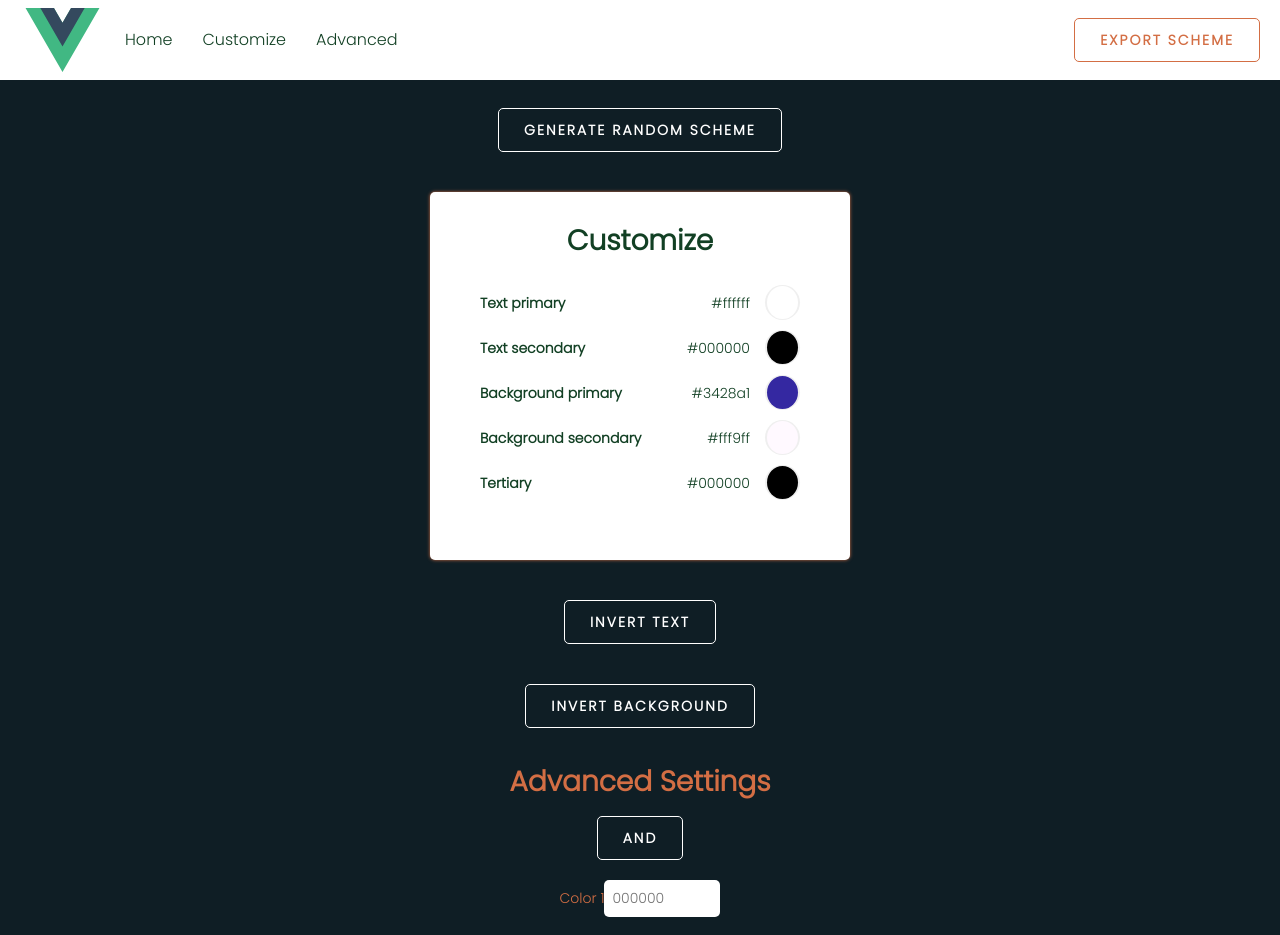
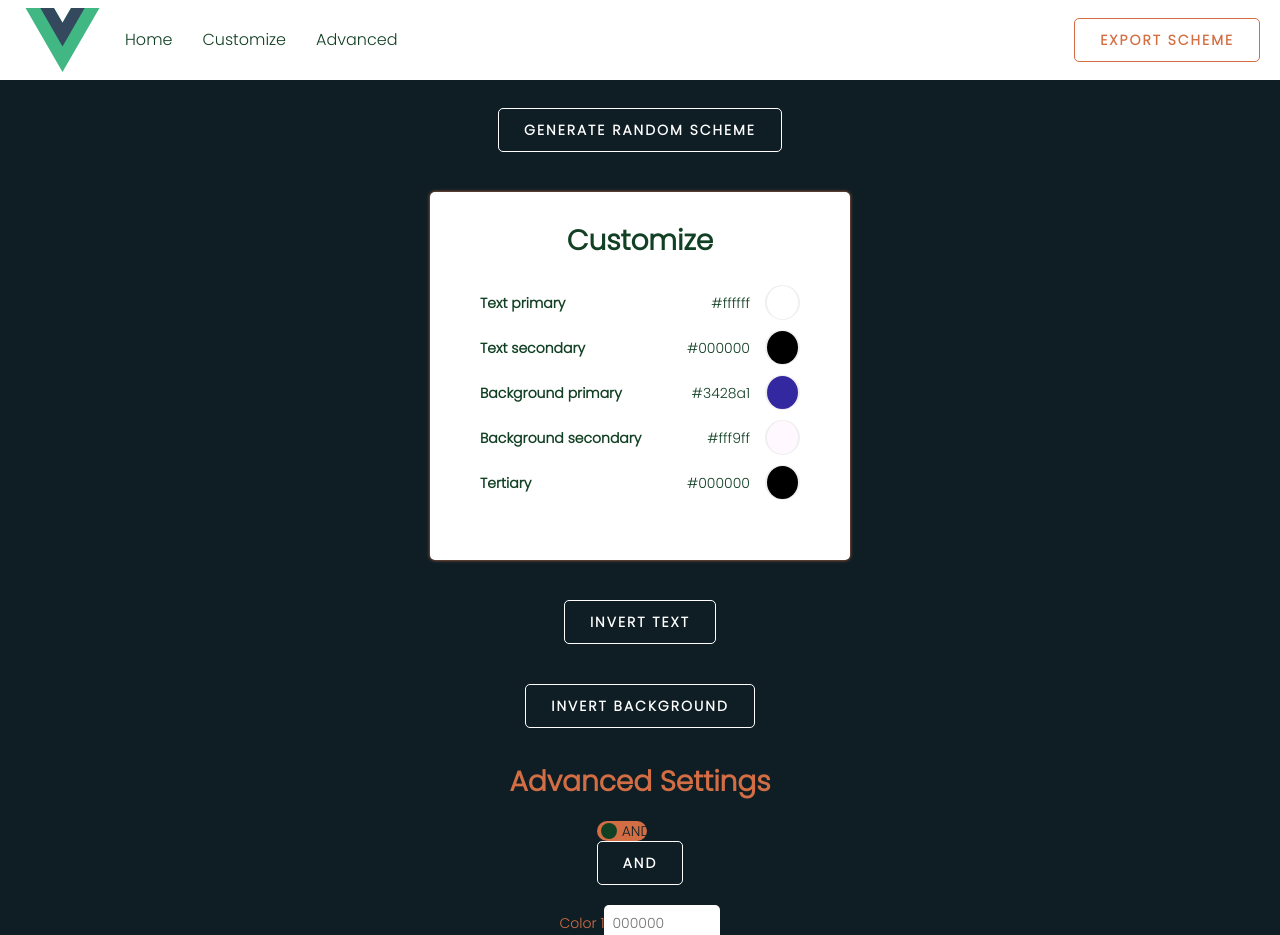
Before and after one commit to GregaE/color-schemer, a Vue app: page / in a window 1280 px wide. Shown: the top 935 px of the page. Built offline with nearby package versions, Linux system fonts and the light colour scheme; no server answers.

Commit message:
style: toggle initial styling

```diff
--- a/src/assets/styles/components/advancedConfig.css
+++ b/src/assets/styles/components/advancedConfig.css
@@ -5,3 +5,53 @@
   align-items: center;
   gap: 2rem;
 }
+
+.toggle-container {
+  position:relative;
+  width: 50px;
+  height: 20px;
+  border-radius: 10px;
+  background-color: var(--text-primary);
+  color: var(--bg-primary);
+  cursor: pointer;
+  margin-top: 5px;
+}
+
+.toggle-container:before {
+  position: absolute;
+  top: 50%;
+  margin-top: -0.5em;
+  line-height: 1;
+  content: "AND";
+  margin-left: 25px;
+  transition: 0.5s;
+}
+
+/* .toggle-container:after {
+  position: absolute;
+  top: 50%;
+  margin-top: -0.5em;
+  line-height: 1;
+  content: "OR";
+  margin-left: 25px;
+} */
+
+.toggle-btn {
+  position: relative;
+  left: 4px;
+  top: 2px;
+  width: 16px;
+  height: 16px;
+  border-radius: 10px;
+  background-color:  var(--text-secondary);
+  transition: 0.5s;
+}
+
+.toggled:before {
+  content: "OR";
+  margin-left: 0px;
+}
+
+.toggled .toggle-btn {
+  margin-left: 25px;
+}
--- a/src/components/AdvancedConfig.vue
+++ b/src/components/AdvancedConfig.vue
@@ -89,7 +89,16 @@ export default {
   <div class="advanced-config" id="adv-config-anchor">
     <h1>Advanced Settings</h1>
     <div>
-      <button id="logic-toggle" @click="toggleLogic">{{ logic }}</button>
+      <div
+        class="toggle-container"
+        :class="{ toggled: logic === 'OR' }"
+        @click="toggleLogic"
+      >
+        <div class="toggle-btn"></div>
+      </div>
+      <button id="logic-toggle" @click="toggleLogic">
+        {{ logic }}
+      </button>
     </div>
     <div>
       <div>
```
